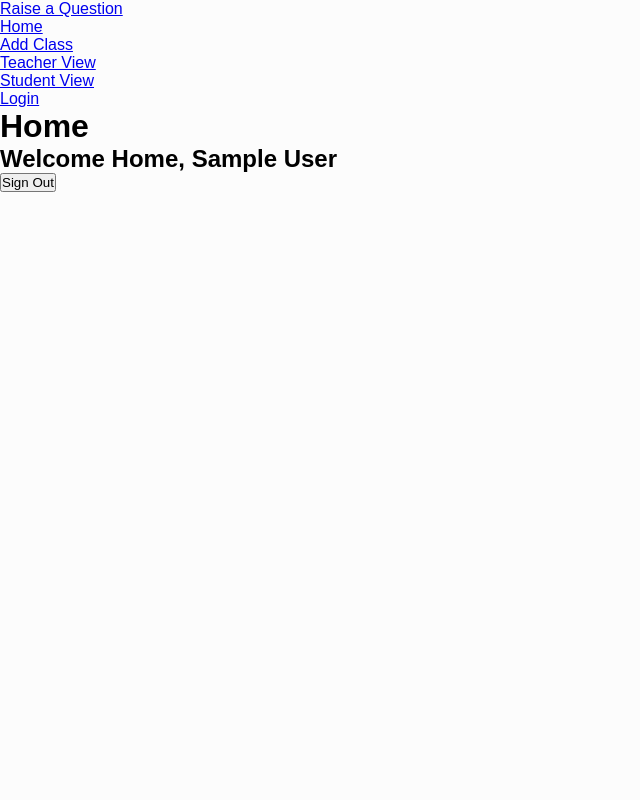
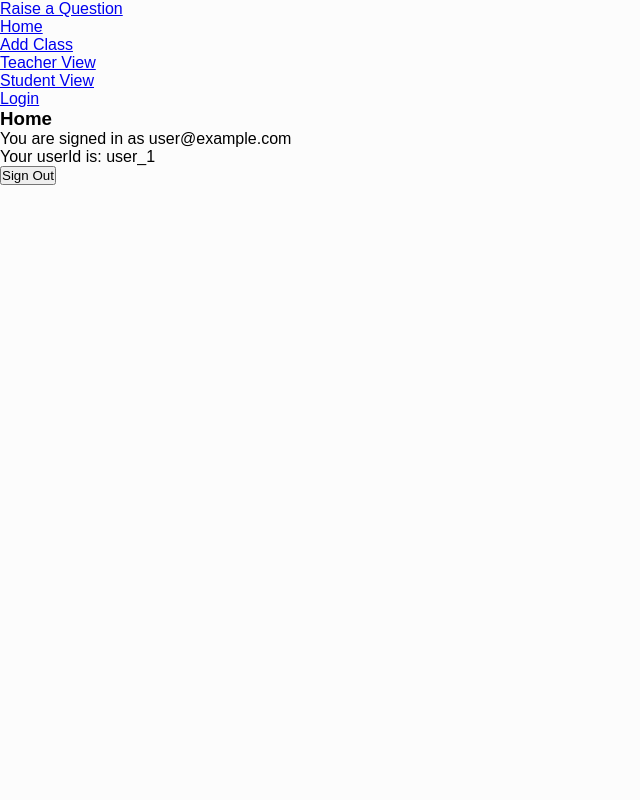
Before and after one commit to courtneycmassey/capstone-project, a React (Create React App) app: page / in a window 1280 px wide. Shown: the top 800 px of the page, without its empty margins (0-640 px from the left). Built offline with nearby package versions, Linux system fonts and the light colour scheme; no server answers; sample sign-in values are in the browser's storage; the HTML template or start-up script is replaced by a standard one.

Commit message:
styles signup and login buttons; calls out uid of currentUser

```diff
--- a/src/Home.js
+++ b/src/Home.js
@@ -12,9 +12,10 @@ const Home = () => {
 
     return (
         <div>
-            <h1>Home</h1>
-            <h2>Welcome Home, {currentUser.displayName}</h2>
-            <button onClick={() => app.auth().signOut()}>Sign Out</button>
+            <h3>Home</h3>
+            <p>You are signed in as {currentUser.email}</p>
+            <p>Your userId is: {currentUser.uid}</p>
+            <button className="btn btn-danger" onClick={() => app.auth().signOut()}>Sign Out</button>
         </div>
     );
 };
--- a/src/Login.js
+++ b/src/Login.js
@@ -38,7 +38,7 @@ const Login = ({ history }) => {
                     Password:
                     <input name="password" type="password" placeholder="Password" />
                 </label>
-                <button type="submit">Log in</button>
+                <button className="btn btn-success" type="submit">Log in</button>
             </form>
         </div>
     );
--- a/src/Signup.js
+++ b/src/Signup.js
@@ -1,4 +1,4 @@
-import React, { useState, useCallback } from "react";
+import React, { useCallback } from "react";
 import { withRouter } from "react-router";
 import app, { usersCollection } from './utilities/firebase.js';
 
@@ -50,7 +50,7 @@ const SignUp = ({ history }) => {
                     type="password"
                     placeholder="password" />
             </label>
-            <button type="submit">Sign Up</button>
+            <button className="btn btn-info" type="submit">Sign Up</button>
             </form>
         </div>
     );
```
